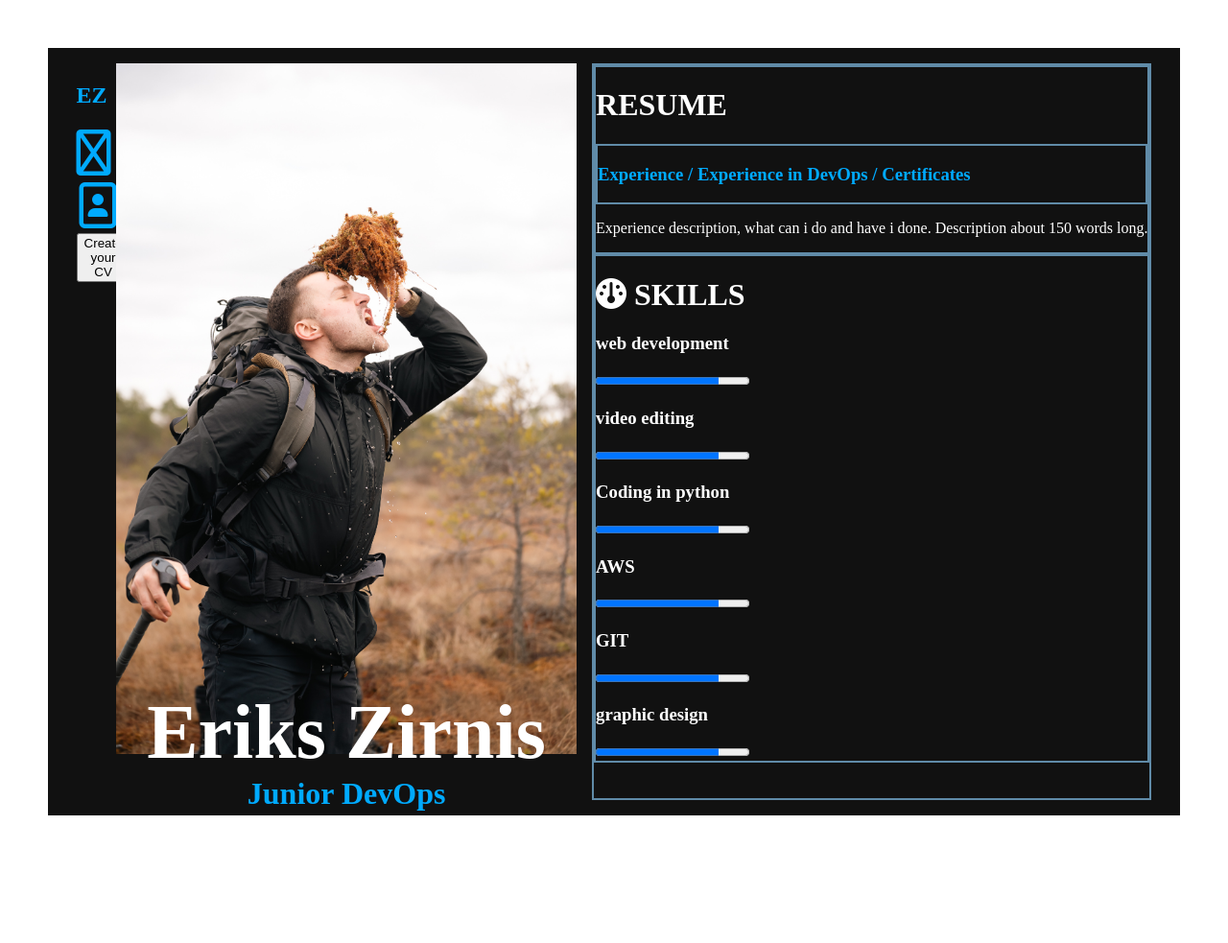
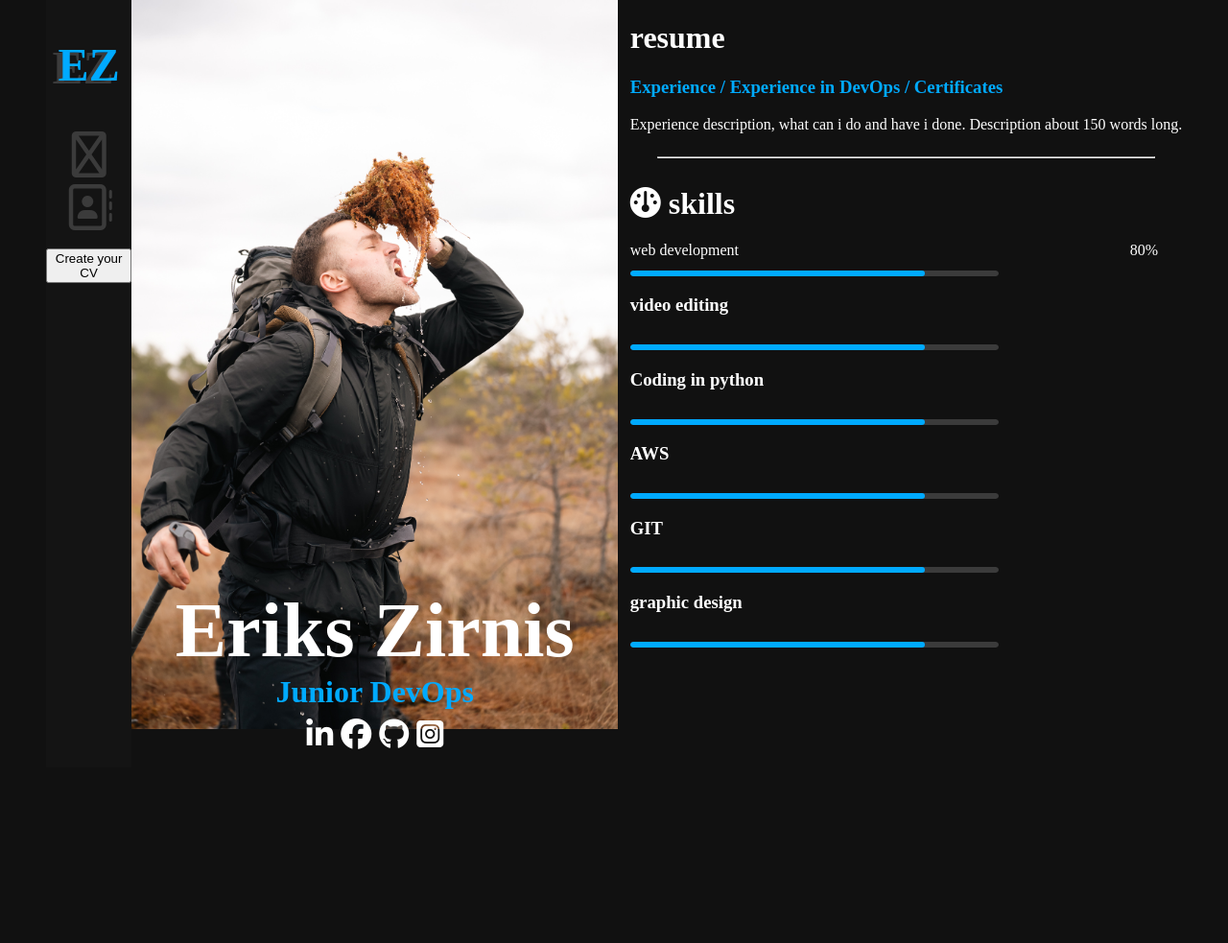
Before and after one commit to turbopea/flask_web_app, a Flask app: page / in a window 1280 px wide. Shown: the whole page at 96% size. After the commit the page ends 781 px from the top, so only its background shows below. Run offline with Flask 3, Linux system fonts and the light colour scheme; some libraries are stand-ins or nearby versions.

Commit message:
edit styles.css, edit index.html

```diff
--- a/static/styles.css
+++ b/static/styles.css
@@ -1,29 +1,41 @@
 body {
-  margin: 50px;
+  margin: 0px;
 }
 .container {
   display: flex;
   min-height: 100vh;
   justify-content: center;
   box-sizing: border-box;
-  gap: 1rem;
-  padding: 1rem;
+  gap: 0;
+  padding: 0;
   background-color: #111111;
 }
 .navbar {
   border: 0px solid rgb(96 139 168);
-  width: 2vw;
+  width: 7vw;
+  flex-direction: column;
+  display: flex;
+  background-color: #141414;
 }
-.navbar h2 {
+#EZ{
   color: #00aaff;
+  text-shadow:-6px 3px 0px #3b3b3b;
+  font-size: 3em;
+  justify-self: center;
+  align-self: center;
 }
+
 .navbar nav {
-  color: #00aaff;
+  color: #3b3b3b;
   font-size: 3em;
+  align-self: center;
+  justify-content: center;
 }
 .picture {
   border: 0px solid rgb(96 139 168);
-  height: 90vh;
+  height: 95vh;
+  margin-right: 1%
+
 }
 .picture img {
   width: 100%;
@@ -37,7 +49,7 @@ body {
   align-items: center;
   justify-content: center;
   border: 0px solid rgb(96 139 168);
-  bottom: 10%;
+  bottom: 20%;
   flex-direction: column;
 }
 .overlay h1 {
@@ -53,18 +65,18 @@ body {
 }
 .overlay p {
   color: white;
-  margin: 50px;
+  margin: 1vh;
   font-size: 2em;
 }
 
 .rightwing {
   display: flex;
   flex-direction: column;
-  border: 2px solid rgb(96 139 168);
+  border: 0px solid rgb(96 139 168);
   background-color: #111111;
 }
 .resume {
-  border: 2px solid rgb(96 139 168);
+  border: 0px solid rgb(96 139 168);
 }
 .resume h1 {
   color: white;
@@ -75,8 +87,11 @@ body {
 .resume p {
   color: white;
 }
+hr {
+width: 90%
+}
 .skills {
-  border: 2px solid rgb(96 139 168);
+  border: 0px solid rgb(96 139 168);
 }
 .skills h1 {
   color: white;
@@ -84,3 +99,36 @@ body {
 .skills h3 {
   color: white;
 }
+.progress-bar{
+  margin-bottom: 1rem;
+}
+.progress-bar progress {
+  width: 30vw;
+  height: 6px;
+  border-radius: 6px;
+  border: none;
+  overflow: hidden;
+
+}
+.progress-label{
+  display:flex;
+  color: white;
+  justify-content: space-between;
+  margin-right: 25px;
+}
+
+progress::-webkit-progress-bar {
+  background-color:#3b3b3b;
+  border-radius: 6px;
+}
+
+progress::-webkit-progress-value{
+  background-color:#00aaff;
+  border-radius: 6px;
+}
+
+  /* Filled portion — Firefox */
+progress::-moz-progress-bar {
+  background-color: #00aaff;
+  border-radius: 6px;
+}
--- a/templates/index.html
+++ b/templates/index.html
@@ -19,7 +19,7 @@
   <body>
     <div class="container">
       <div class="navbar">
-        <h2>EZ</h2>
+        <h2 id="EZ">EZ</h2>
         <nav><i class="fa-regular fa-house"></i> </nav>
         <nav><i class="fa-regular fa-address-book"></i></nav>
         <nav><button>Create your CV</button></nav>
@@ -39,7 +39,7 @@
       </div>
       <div class="rightwing">
         <div class="resume">
-            <h1>RESUME</h1>
+            <h1>resume</h1>
             <div class="resume" id="one">
                 <h3>Experience / Experience in DevOps / Certificates</h3>
             </div>
@@ -47,21 +47,31 @@
                 Description about 150 words long.
             </p>
         </div>
+        <hr>
         <div class="skills">
             <h1><i class="fa-solid fa-gauge"></i>
-                SKILLS</h1>
-            <h3>web development</h3>
-            <progress id = "1st" value = "80" max="100">80%</progress>
-            <h3>video editing</h2>
-            <progress id = "2st" value = "80" max="100">80%</progress>
-            <h3>Coding in python</h3>
-            <progress id = "3st" value = "80" max="100">80%</progress>
-            <h3>AWS</h3>
-            <progress id = "4st" value = "80" max="100">80%</progress>
-            <h3>GIT</h3>
-            <progress id = "5st" value = "80" max="100">80%</progress>
-            <h3>graphic design</h3>
-            <progress id = "6st" value = "80" max="100">80%</progress>
+                skills</h1>
+            <div class="progress-bar">
+              <div class="progress-label">
+                <span>web development</span>
+                <span>80%</span>
+              </div>
+              <progress id = "skill-1" value = "80" max="100"></progress>
+
+              <h3>video editing</h3>
+              <progress id = "skill-2" value = "80" max="100">80%</progress>
+              <h3>Coding in python</h3>
+              <progress id = "skill-3" value = "80" max="100">80%</progress>
+              <h3>AWS</h3>
+              <progress id = "skill-4" value = "80" max="100">80%</progress>
+              <h3>GIT</h3>
+              <progress id = "skill-5" value = "80" max="100">80%</progress>
+              <h3>graphic design</h3>
+              <progress id = "skill-6" value = "80" max="100">80%</progress>
+
+
+            </div>
+
         </div>
 
 
```
